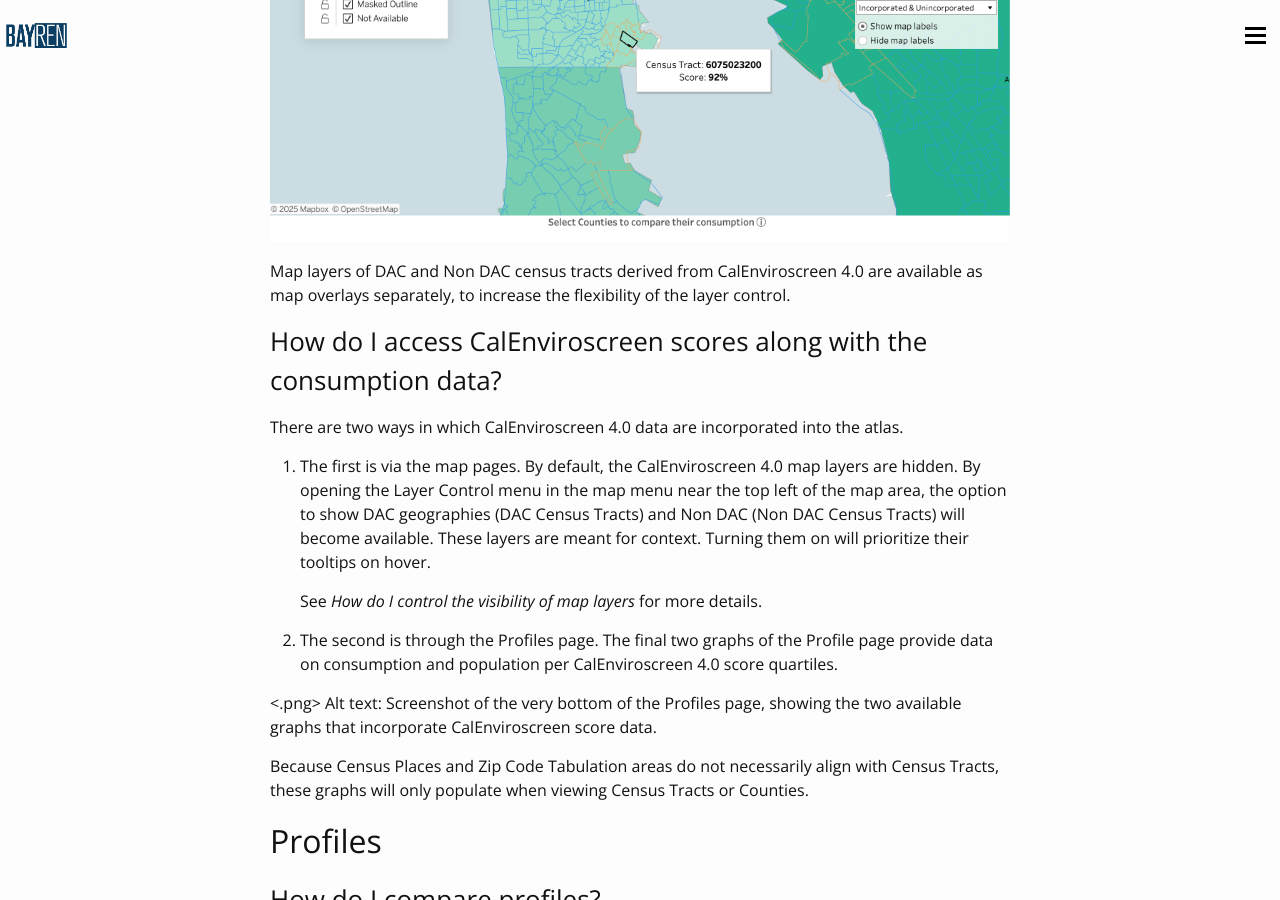
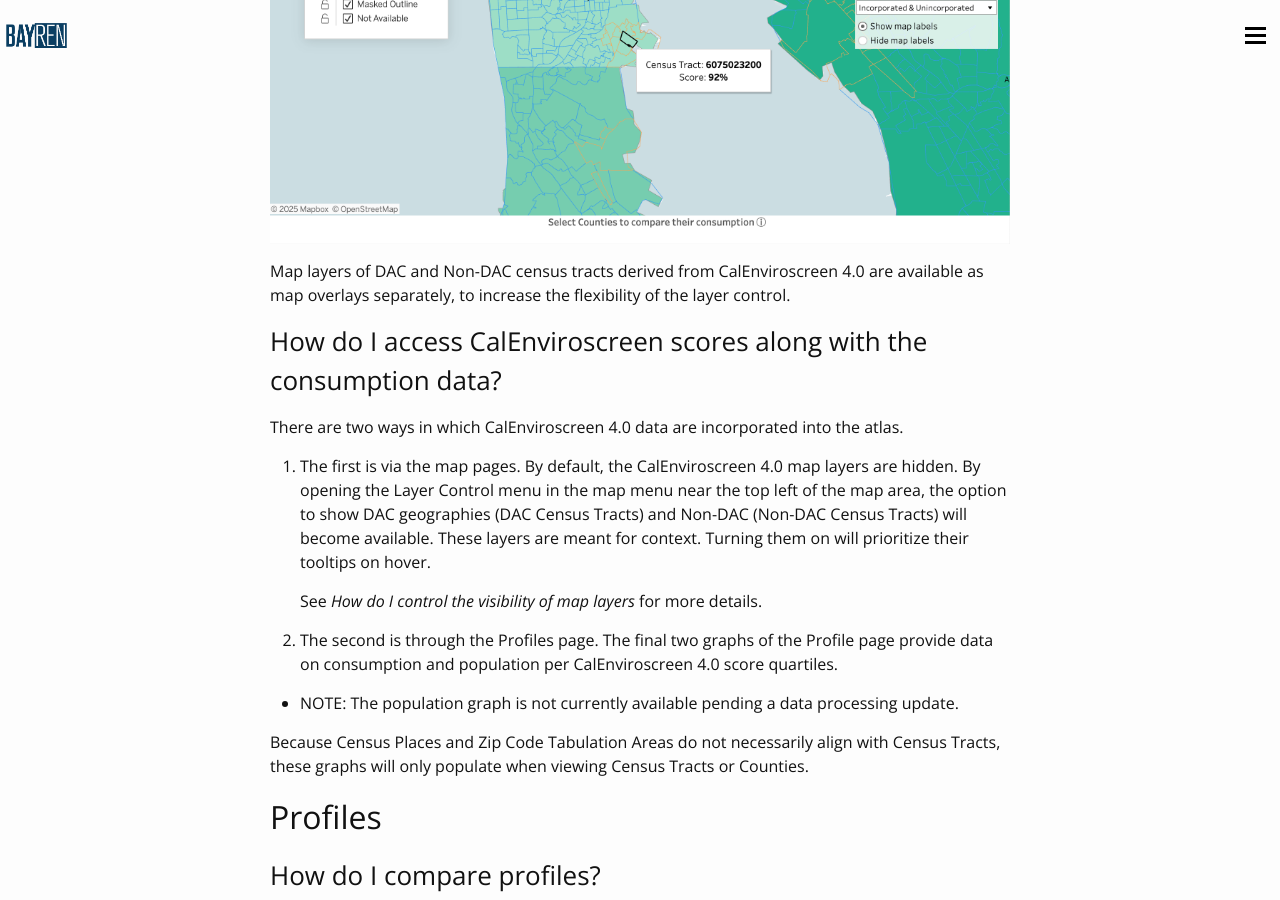
Before and after one commit to uclaioes/bayren-atlas, a Jekyll site: the page built from tutorial.md, in a window 1280 px wide and 900 px high, scrolled down 9325 px. Built offline with Jekyll 4.4.1, drawn with Linux system fonts in a browser that asks for light colours; some of the changed text lies outside the part shown.

Commit message:
tutorial: update

```diff
--- a/tutorial.md
+++ b/tutorial.md
@@ -137,24 +137,23 @@ These layers may be toggled using the map controls available on the left side of
 
 While all layers are technically available to toggle off and on, we recommend maintaining the visibility of the Consumption layer when multiple months and years of consumption data are available. Users will only get accurate information about consumption for the entire time period when the Consumption layer remains visible.
 
-![Screenshot of the Building Type map with the Layer Control menu open in the upper left side of the map area. Both DAC Census Tracts and Non DAC Census Tracts layers are made visible. The Map is zoomed into a census tract in San Francisco County with the tooltip open, showing the name of the census tract as well as the CalEnviroscreen percentile score.]({{ "/assets/images/tutorial/tutorial-bld-dac-hover.png" | relative_url }})
+![Screenshot of the Building Type map with the Layer Control menu open in the upper left side of the map area. Both DAC Census Tracts and Non-DAC Census Tracts layers are made visible. The Map is zoomed into a census tract in San Francisco County with the tooltip open, showing the name of the census tract as well as the CalEnviroscreen percentile score.]({{ "/assets/images/tutorial/tutorial-bld-dac-hover.png" | relative_url }})
 
-Map layers of DAC and Non DAC census tracts derived from CalEnviroscreen 4.0 are available as map overlays separately, to increase the flexibility of the layer control.
+Map layers of DAC and Non-DAC census tracts derived from CalEnviroscreen 4.0 are available as map overlays separately, to increase the flexibility of the layer control.
 
 ### How do I access CalEnviroscreen scores along with the consumption data?
 
 There are two ways in which CalEnviroscreen 4.0 data are incorporated into the atlas.
 
-1. The first is via the map pages. By default, the CalEnviroscreen 4.0 map layers are hidden. By opening the Layer Control menu in the map menu near the top left of the map area, the option to show DAC geographies (DAC Census Tracts) and Non DAC (Non DAC Census Tracts) will become available. These layers are meant for context. Turning them on will prioritize their tooltips on hover.
+1. The first is via the map pages. By default, the CalEnviroscreen 4.0 map layers are hidden. By opening the Layer Control menu in the map menu near the top left of the map area, the option to show DAC geographies (DAC Census Tracts) and Non-DAC (Non-DAC Census Tracts) will become available. These layers are meant for context. Turning them on will prioritize their tooltips on hover.
 
    See *How do I control the visibility of map layers* for more details.
 
 2. The second is through the Profiles page. The final two graphs of the Profile page provide data on consumption and population per CalEnviroscreen 4.0 score quartiles.
 
-\<.png\>
-Alt text: Screenshot of the very bottom of the Profiles page, showing the two available graphs that incorporate CalEnviroscreen score data.
+* NOTE: The population graph is not currently available pending a data processing update.
 
-Because Census Places and Zip Code Tabulation areas do not necessarily align with Census Tracts, these graphs will only populate when viewing Census Tracts or Counties.
+Because Census Places and Zip Code Tabulation Areas do not necessarily align with Census Tracts, these graphs will only populate when viewing Census Tracts or Counties.
 
 ## Profiles
 
```
Also changed, not shown: other parts of tutorial.md (+1 -1 lines).
